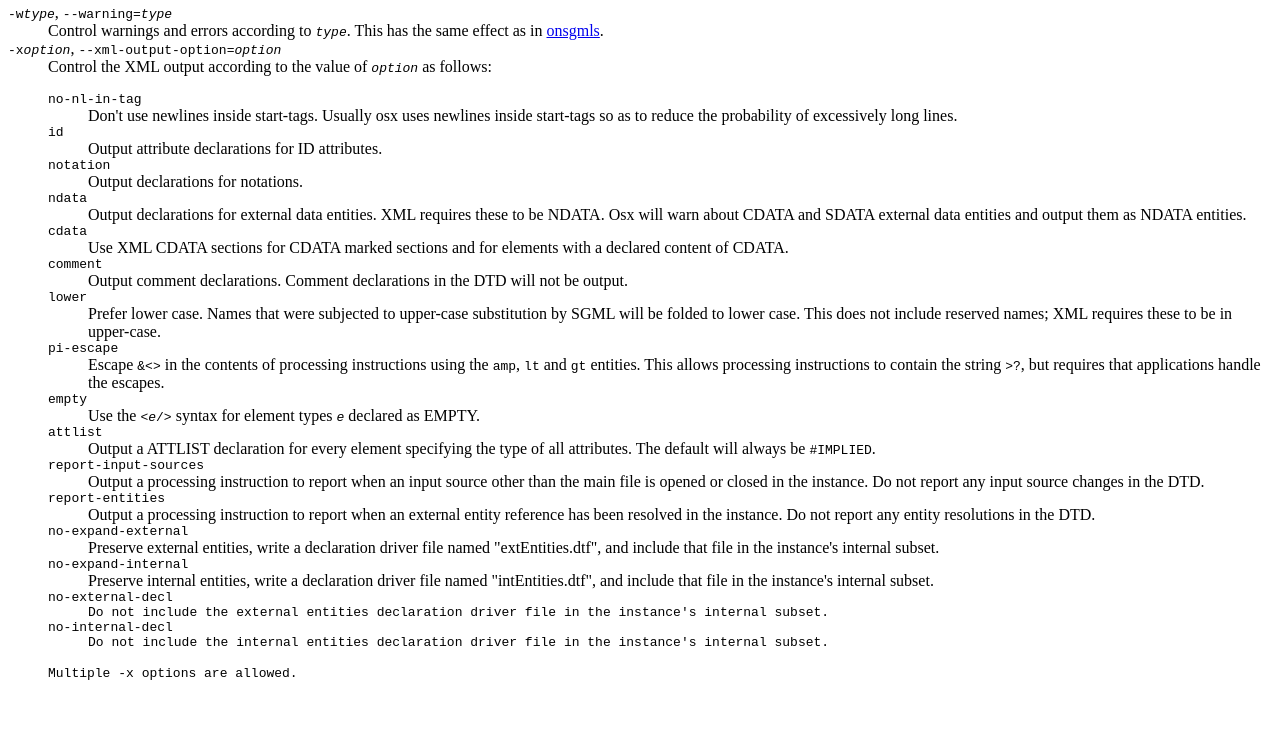
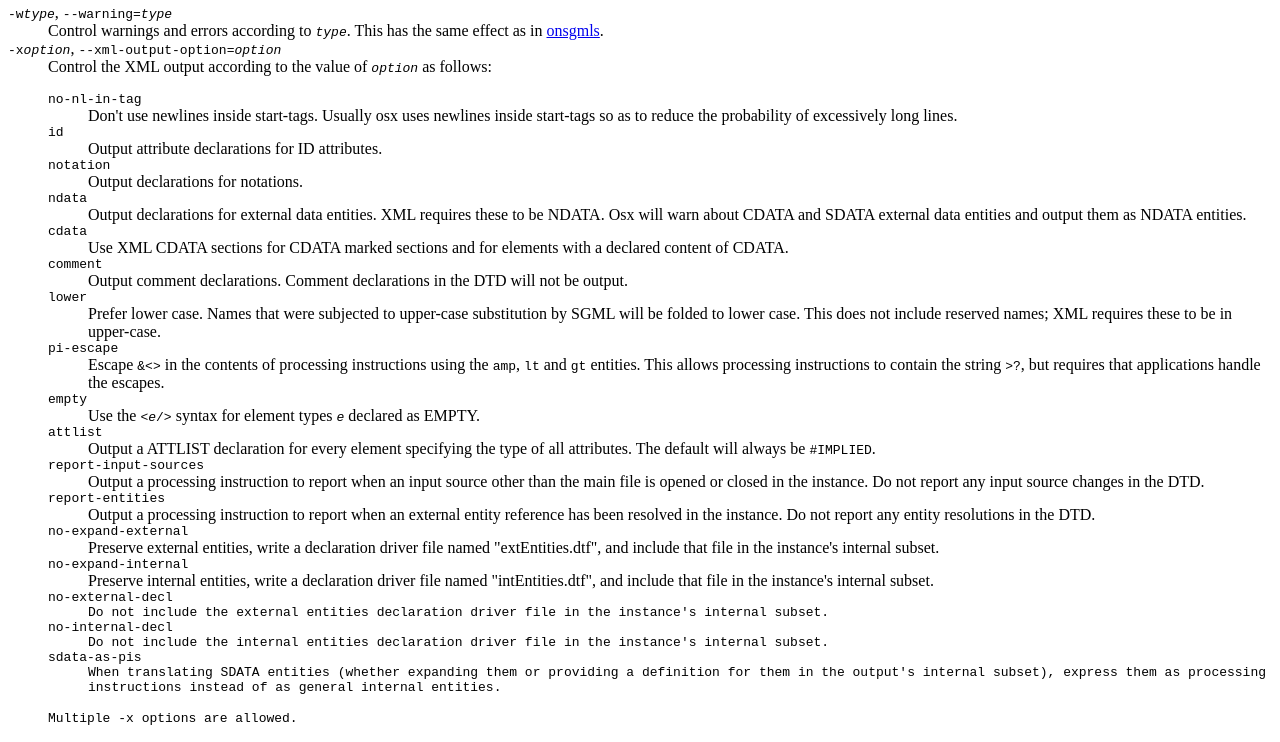
Before and after one commit to OpenJade/migration, a plain HTML site: page sp/doc/sx.htm in a window 1280 px wide. Shown: the part 764-1506 px from the top of the page. Before the commit the page ends 1461 px from the top, so only its background shows below. Drawn offline with Linux system fonts and the light colour scheme.

Commit message:
Added -xsdata-as-pis command line argument for osx. If specified, sdata entities are expanded as PIs. If not, they are treated as normal entities. The default is the latter; this is a return to the behavior from a few months ago, but represents a change from right before this checkin.

```diff
--- a/sp/doc/sx.htm
+++ b/sp/doc/sx.htm
@@ -187,6 +187,12 @@ Do not include the external entities declaration driver file in the instance's i
 <CODE>no-internal-decl
 <DD>
 Do not include the internal entities declaration driver file in the instance's internal subset.
+<DT>
+<CODE>sdata-as-pis
+<DD>
+When translating SDATA entities (whether expanding them or providing a
+definition for them in the output's internal subset), express them as
+processing instructions instead of as general internal entities.
 </DL>
 <P>
 Multiple
```
Also changed, not shown: 3 other files.
